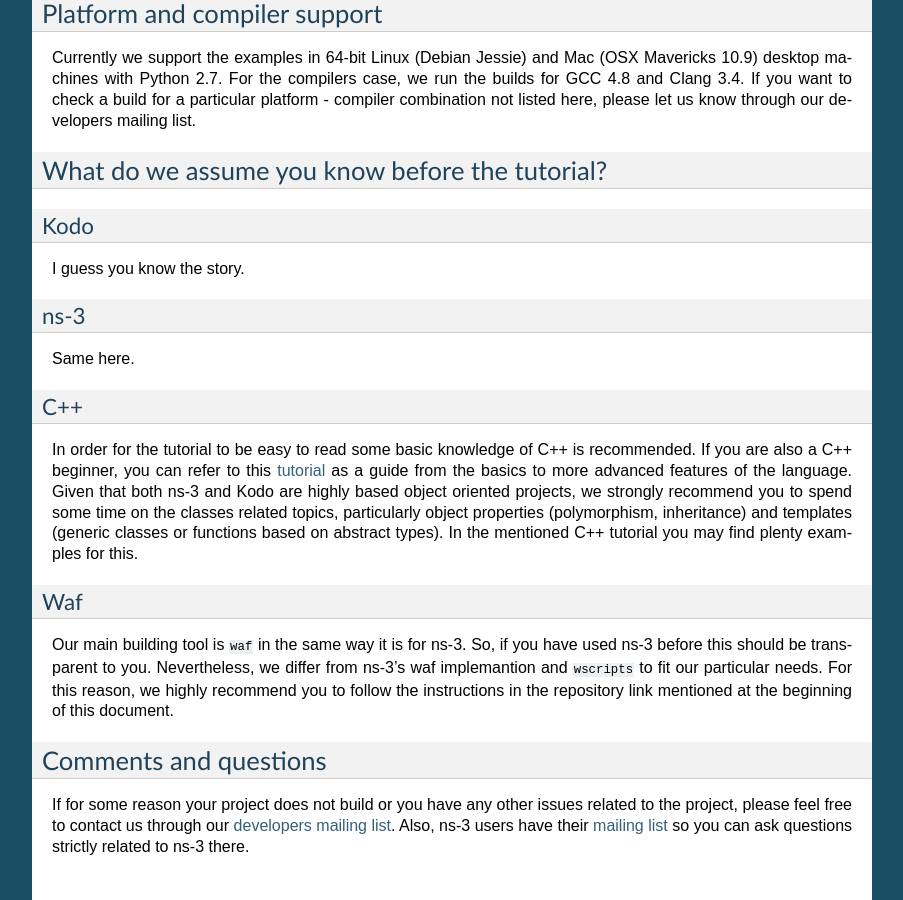
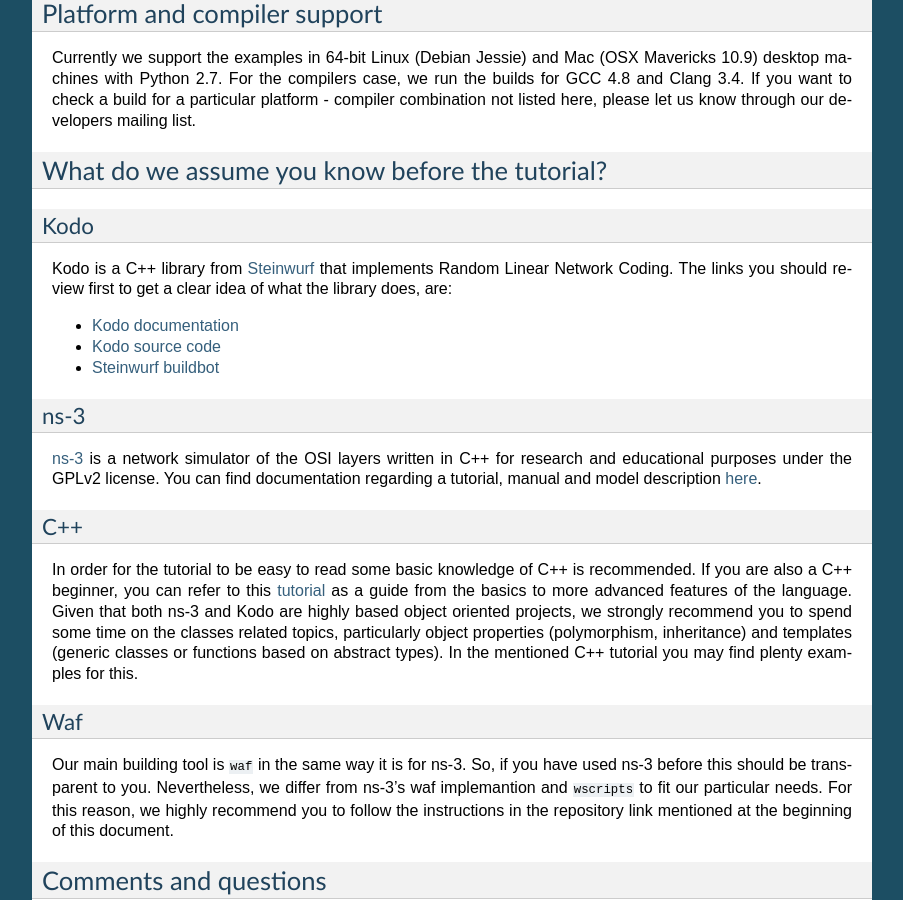
Before and after one commit to steinwurf/kodo-ns3-examples, a Sphinx documentation site: the page built from docs/before_you_start.rst, in a window 1280 px wide and 900 px high, scrolled down 557 px. Shown: the whole window, without its empty margins (198-1101 px from the left). Built offline with Sphinx 7.4.7, drawn with Linux system fonts in a browser that asks for light colours.

Commit message:
Add some general description with links regarding Kodo and ns-3

```diff
--- a/docs/before_you_start.rst
+++ b/docs/before_you_start.rst
@@ -47,12 +47,21 @@
 Kodo
 ^^^^
 
-I guess you know the story.
+Kodo is a C++ library from `Steinwurf <http://www.steinwurf.com>`_ that
+implements Random Linear Network Coding. The links you should review first to
+get a clear idea of what the library does, are:
+
+* `Kodo documentation <http://kodo.readthedocs.org/en/latest/>`_
+* `Kodo source code <https://github.com/steinwurf/kodo>`_
+* `Steinwurf buildbot <http://buildbot.steinwurf.dk/>`_
 
 ns-3
 ^^^^^^^
 
-Same here.
+`ns-3 <http://www.nsnam.org/>`_ is a network simulator of the OSI layers
+written in C++ for research and educational purposes under the GPLv2 license.
+You can find documentation regarding a tutorial, manual and model description
+`here <http://www.nsnam.org/documentation/>`_.
 
 C++
 ^^^
```
